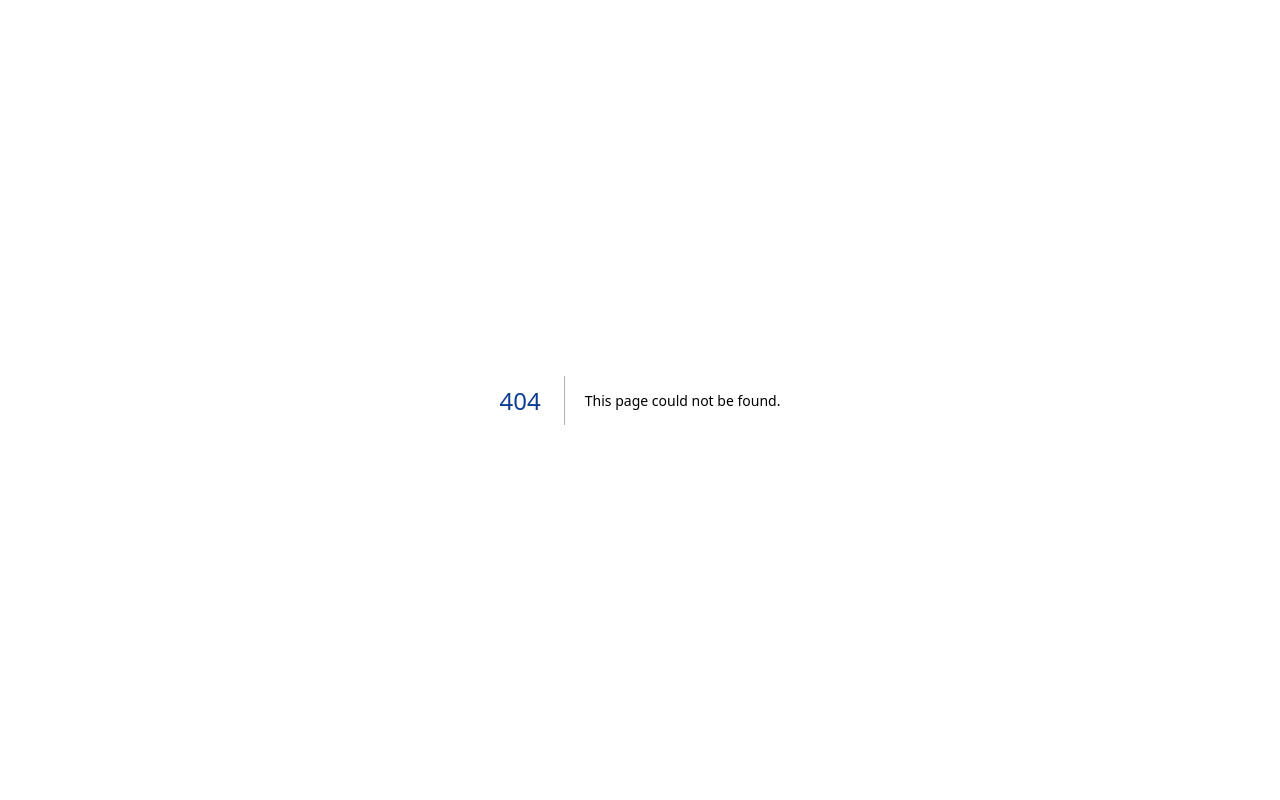
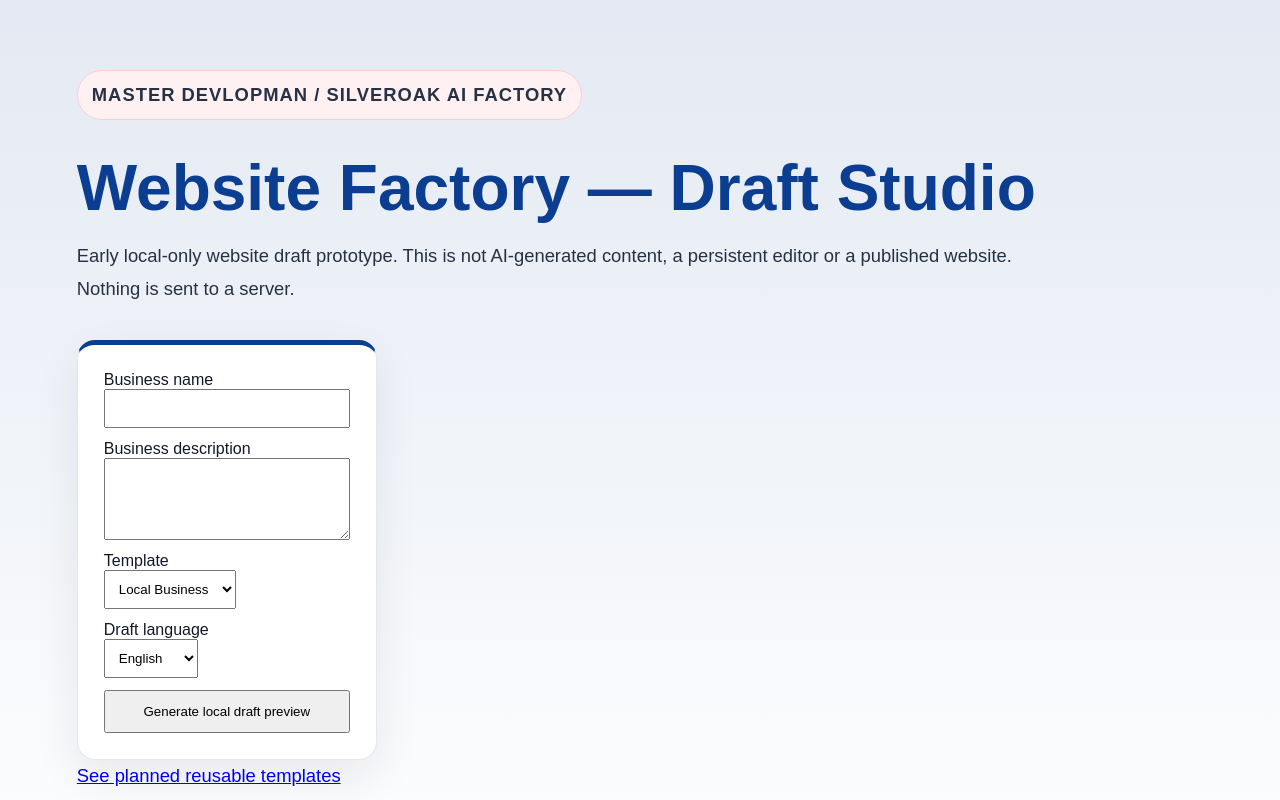
Before and after one commit to patrickprincivil/alliance_nasyonal_devlopman, a Next.js app: page /website-factory in a window 1280 px wide. Before the commit this address had no page. Built offline with nearby package versions, Linux system fonts and the light colour scheme.

Commit message:
feat: Silveroak website factory MVP app/website-factory/page.tsx

```diff
--- /dev/null
+++ b/app/website-factory/page.tsx
@@ -0,0 +1,42 @@
+"use client";
+import { useState, type FormEvent } from "react";
+import Link from "next/link";
+import { STARTER_TEMPLATES } from "@/lib/silveroak/templates";
+import { createWebsiteDraft, type WebsiteDraft } from "@/lib/silveroak/website-draft";
+
+export default function WebsiteFactoryPage() {
+  const [name, setName] = useState("");
+  const [description, setDescription] = useState("");
+  const [templateId, setTemplateId] = useState<string>(STARTER_TEMPLATES[0].id);
+  const [locale, setLocale] = useState("en");
+  const [draft, setDraft] = useState<WebsiteDraft | null>(null);
+  const [error, setError] = useState("");
+  function generate(event: FormEvent<HTMLFormElement>) {
+    event.preventDefault();
+    try { setDraft(createWebsiteDraft({ businessName: name, description, templateId, locale })); setError(""); }
+    catch { setDraft(null); setError("Please enter a name, description and valid template."); }
+  }
+  return <main className="page">
+    <p className="eyebrow">MASTER DEVLOPMAN / Silveroak AI Factory</p>
+    <h1>Website Factory — Draft Studio</h1>
+    <p>Early local-only website draft prototype. This is not AI-generated content, a persistent editor or a published website. Nothing is sent to a server.</p>
+    <form onSubmit={generate} className="card" style={{display:"grid",gap:12,maxWidth:720}}>
+      <label>Business name <input required maxLength={100} value={name} onChange={e=>setName(e.target.value)} style={{display:"block",padding:10,width:"100%"}} /></label>
+      <label>Business description <textarea required maxLength={500} value={description} onChange={e=>setDescription(e.target.value)} rows={4} style={{display:"block",padding:10,width:"100%"}} /></label>
+      <label>Template <select value={templateId} onChange={e=>setTemplateId(e.target.value)} style={{display:"block",padding:10}}>
+        {STARTER_TEMPLATES.map(t=><option key={t.id} value={t.id}>{t.name}</option>)}
+      </select></label>
+      <label>Draft language <select value={locale} onChange={e=>setLocale(e.target.value)} style={{display:"block",padding:10}}>
+        <option value="en">English</option><option value="fr">Français</option><option value="ht">Kreyòl</option><option value="es">Español</option>
+      </select></label>
+      <button type="submit" style={{padding:12}}>Generate local draft preview</button>
+      {error ? <p role="alert">{error}</p> : null}
+    </form>
+    {draft ? <section className="subSection" aria-live="polite">
+      <p className="eyebrow">DRAFT — not saved or published</p><h2>{draft.title}</h2>
+      <p>{draft.tagline}</p><p>Template: {draft.template} · Language selection: {draft.locale} (text remains English placeholders)</p>
+      {draft.sections.map(s=><article className="card" key={s.heading}><h3>{s.heading}</h3><p>{s.body}</p></article>)}
+    </section> : null}
+    <p><Link href="/silveroak-app-launch/templates">See planned reusable templates</Link></p>
+  </main>;
+}
```
